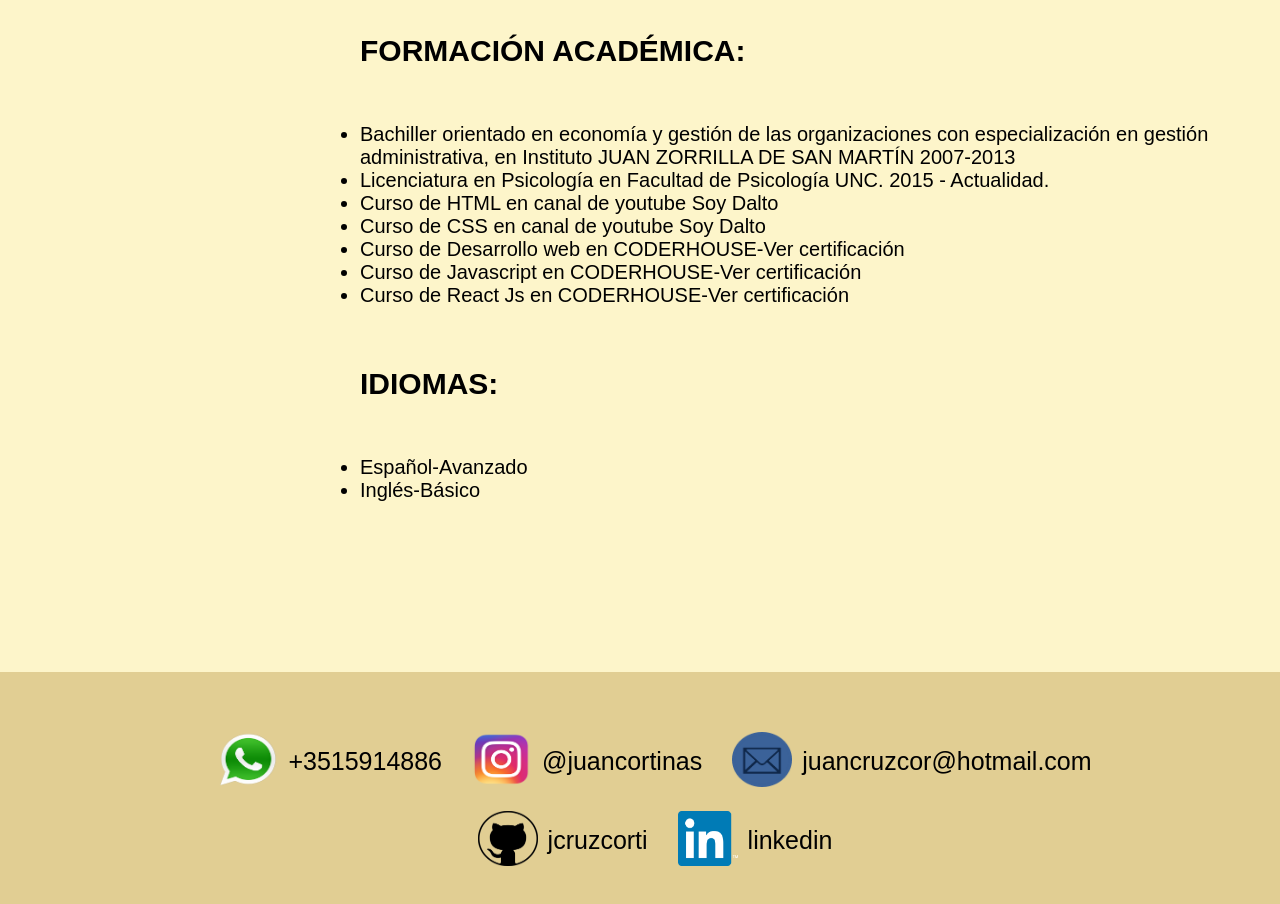
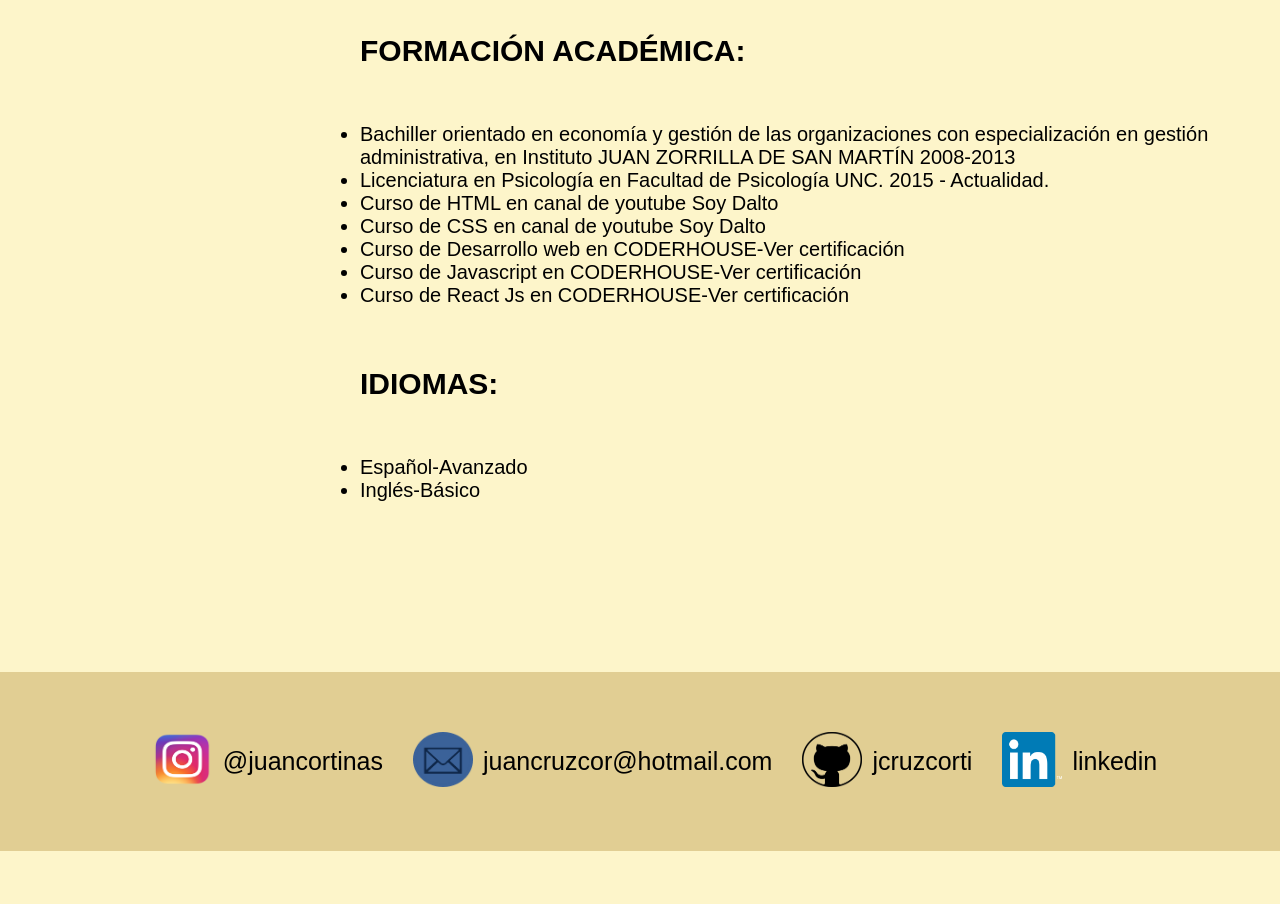
Before and after one commit to Jcruzcorti/CV, a plain HTML site: page cv.html in a window 1280 px wide. Shown: the part 500-1404 px from the top of the page. After the commit the page ends 1351 px from the top, so only its background shows below. Drawn offline with Linux system fonts and the light colour scheme.

Commit message:
Nuevos cambios realizados en la interfaz

```diff
--- a/cv.html
+++ b/cv.html
@@ -72,7 +72,7 @@
                     <ul class="article2__info--ul">
 
                     <li class="article2__info--ul--li">Bachiller orientado en economía y gestión de las
-                        organizaciones con especialización en gestión administrativa, en Instituto JUAN ZORRILLA DE SAN MARTÍN 2007-2013</li>
+                        organizaciones con especialización en gestión administrativa, en Instituto JUAN ZORRILLA DE SAN MARTÍN 2008-2013</li>
                     <li class="article2__info--ul--li">Licenciatura en Psicología en Facultad de Psicología UNC. 2015 - Actualidad.</li>
                     <li class="article2__info--ul--li">Curso de HTML en canal de youtube Soy Dalto</li>
                     <li class="article2__info--ul--li">Curso de CSS en canal de youtube Soy Dalto</li>
@@ -106,14 +106,6 @@
 
         <!-- Inicio de div -->
         <div class="divfooter">
-
-            <!-- Inicio de div -->
-            <div class="divfooter1">
-                <a href="https://web.whatsapp.com/" target="_blank">
-                    <img src="img/whatsapp (1).png" alt="" class="divfooter__fotos--footer">
-                </a>
-                <p class="divfooter__texto--footer"> +3515914886 </p>
-            </div>
 
             <!-- Inicio de div -->
             <div class="divfooter1">
```
Also changed, not shown: index.html (+0 -8 lines), portfolio.html (+0 -8 lines), sobremi.html (+0 -8 lines).
